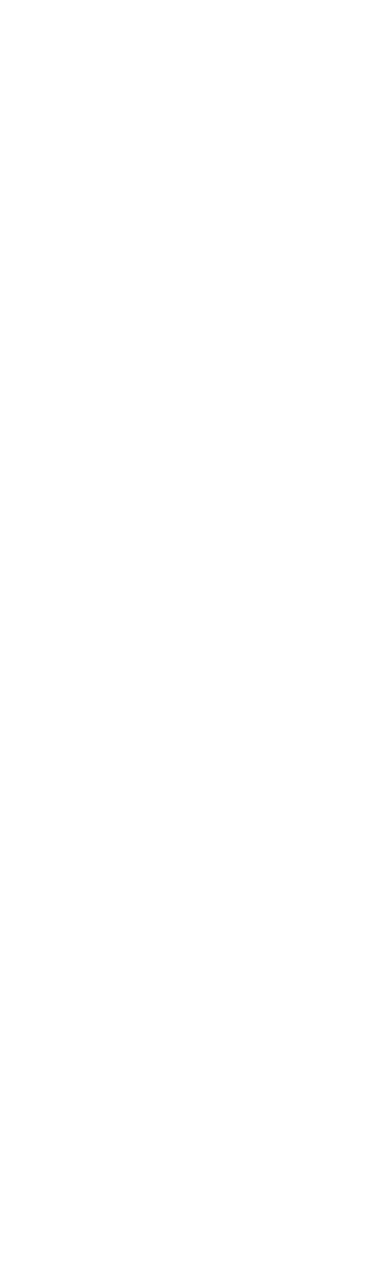
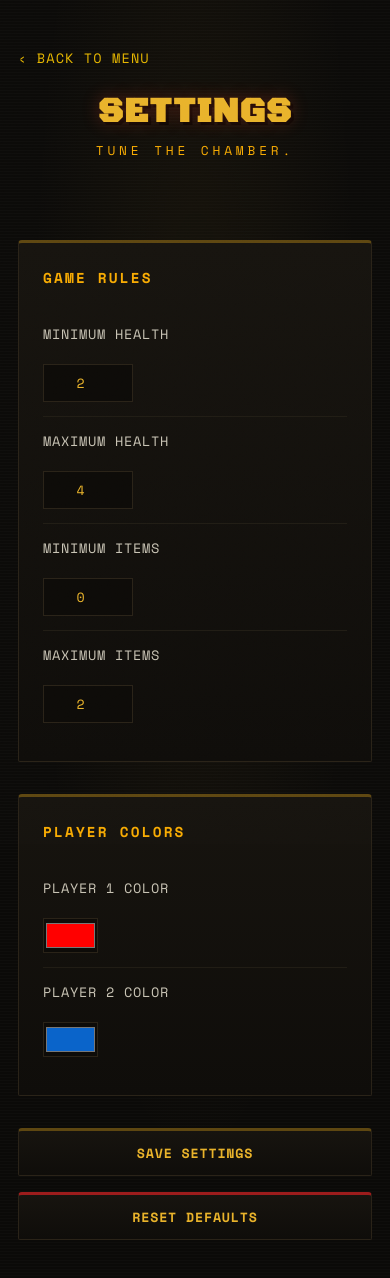
Before and after one commit to ManarMerhiMM/Buckshot-Roulette-V2, a plain HTML site: page settings.html in a window 390 px wide. Before the commit the page ends 844 px from the top, so only its background shows below. Drawn offline with nearby package versions, Linux system fonts and the light colour scheme.

Commit message:
Settings page done; Modified about page's info to be more accurate; Absolutely any color can now be picked for both players

```diff
--- a/CSS/settings.css
+++ b/CSS/settings.css
@@ -0,0 +1,235 @@
+/* ============================================================
+   SETTINGS PAGE — extends styles.css
+   ============================================================ */
+
+body {
+    justify-content: flex-start;
+    padding: 72px 24px 96px;
+    gap: 0;
+}
+
+.page-header {
+    width: 100%;
+    display: flex;
+    flex-direction: column;
+    align-items: center;
+    text-align: center;
+    margin-bottom: 48px;
+}
+
+.back-link {
+    align-self: flex-start;
+    margin-left: max(4px, calc(50% - 340px));
+    margin-bottom: 28px;
+
+    color: #e7b700;
+    text-decoration: none;
+
+    font-family: 'Space Mono', monospace;
+    font-size: 0.85rem;
+    letter-spacing: 0.08em;
+    text-transform: uppercase;
+
+    transition: color 200ms ease;
+}
+
+.back-link:hover,
+.back-link:focus-visible {
+    color: var(--blood-hot);
+}
+
+.page-title {
+    font-family: 'Black Ops One', sans-serif;
+    font-size: clamp(2.2rem, 6vw, 3.6rem);
+    letter-spacing: 0.03em;
+    text-transform: uppercase;
+
+    color: var(--bone);
+
+    text-shadow:
+        0 0 18px rgba(226, 66, 42, 0.3),
+        3px 3px 0 rgba(0, 0, 0, 0.6);
+}
+
+.page-header .tagline {
+    margin-top: 12px;
+    font-size: 0.8rem;
+    letter-spacing: 0.3em;
+    text-transform: uppercase;
+    color: var(--brass);
+}
+
+.content {
+    width: min(680px, 100%);
+    display: flex;
+    flex-direction: column;
+    gap: 32px;
+}
+
+.settings-section {
+    padding: 24px;
+
+    background: linear-gradient(180deg, var(--panel), #0f0d0a);
+
+    border: 1px solid #2a2318;
+    border-top: 3px solid var(--brass-dim);
+    border-radius: 4px 4px 2px 2px;
+}
+
+.settings-section h2 {
+    margin-bottom: 22px;
+
+    color: var(--brass);
+
+    font-family: 'Space Mono', monospace;
+    font-size: 0.9rem;
+    letter-spacing: 0.15em;
+    text-transform: uppercase;
+}
+
+.setting-row {
+    display: flex;
+    align-items: center;
+    justify-content: space-between;
+
+    gap: 20px;
+
+    padding: 14px 0;
+
+    border-bottom: 1px solid #211d15;
+}
+
+.setting-row:last-child {
+    border-bottom: none;
+}
+
+.setting-row label {
+    color: #c9c4b5;
+
+    font-family: 'Space Mono', monospace;
+    font-size: 0.85rem;
+
+    letter-spacing: 0.05em;
+    text-transform: uppercase;
+}
+
+.setting-row input[type="number"] {
+    width: 90px;
+    padding: 8px;
+
+    background: #0d0b08;
+
+    border: 1px solid #2a2318;
+
+    color: var(--bone);
+
+    font-family: 'Space Mono', monospace;
+    text-align: center;
+}
+
+.setting-row input[type="number"]:focus {
+    outline: none;
+    border-color: var(--brass);
+}
+
+.setting-row input[type="color"] {
+    width: 55px;
+    height: 35px;
+
+    background: #0d0b08;
+
+    border: 1px solid #2a2318;
+
+    cursor: pointer;
+}
+
+.settings-actions {
+    display: flex;
+    gap: 16px;
+}
+
+.settings-actions button {
+    flex: 1;
+
+    padding: 12px 20px;
+
+    background: linear-gradient(180deg, var(--panel), #0f0d0a);
+
+    border: 1px solid #2a2318;
+    border-top: 3px solid var(--brass-dim);
+    border-radius: 4px 4px 2px 2px;
+
+    color: var(--bone);
+
+    font-family: 'Space Mono', monospace;
+    font-weight: 700;
+
+    letter-spacing: 0.06em;
+    text-transform: uppercase;
+
+    cursor: pointer;
+
+    transition:
+        border-color 220ms ease,
+        transform 160ms ease,
+        box-shadow 220ms ease;
+}
+
+.settings-actions button:hover,
+.settings-actions button:focus-visible {
+    border-top-color: var(--brass);
+
+    transform: translateY(-3px);
+
+    box-shadow:
+        0 10px 20px -12px rgba(0, 0, 0, 0.9);
+
+    outline: none;
+}
+
+.settings-actions button:active {
+    transform: scale(0.95);
+}
+
+#resetSettingsBtn {
+    border-top-color: var(--blood);
+}
+
+#resetSettingsBtn:hover,
+#resetSettingsBtn:focus-visible {
+    border-top-color: var(--blood-hot);
+
+    box-shadow:
+        0 10px 20px -12px rgba(0, 0, 0, 0.9),
+        0 0 18px -6px rgba(226, 66, 42, 0.4);
+}
+
+#errorMessage {
+    color: var(--blood-hot);
+
+    font-family: 'Space Mono', monospace;
+}
+
+@media (max-width: 600px) {
+
+    body {
+        padding: 48px 18px 72px;
+    }
+
+    .back-link {
+        margin-left: 0;
+    }
+
+    .setting-row {
+        flex-direction: column;
+        align-items: flex-start;
+    }
+
+    .setting-row input {
+        width: 100%;
+    }
+
+    .settings-actions {
+        flex-direction: column;
+    }
+}
--- a/JS/settings.js
+++ b/JS/settings.js
@@ -0,0 +1,96 @@
+import { readSettings, writeSettings, resetSettings } from "./utility.js";
+
+const minHealthInput = document.getElementById("minHealth");
+const maxHealthInput = document.getElementById("maxHealth");
+const minItemsInput = document.getElementById("minItems");
+const maxItemsInput = document.getElementById("maxItems");
+const p1ColorInput = document.getElementById("p1Color");
+const p2ColorInput = document.getElementById("p2Color");
+
+const errorMessage = document.getElementById("errorMessage");
+
+const loadSettings = function () {
+    const settings = readSettings();
+
+    minHealthInput.value = settings.minHealth;
+    maxHealthInput.value = settings.maxHealth;
+    minItemsInput.value = settings.minItems;
+    maxItemsInput.value = settings.maxItems;
+
+    p1ColorInput.value = settings.p1Color;
+    p2ColorInput.value = settings.p2Color;
+
+}
+
+loadSettings();
+
+
+document.getElementById("saveSettingsBtn").addEventListener("click", () => {
+    errorMessage.textContent = "";
+
+    if (!confirm("Are you sure you want to save these settings?")) {
+        return;
+    }
+
+    const minHealth = +minHealthInput.value;
+    const maxHealth = +maxHealthInput.value;
+    const minItems = +minItemsInput.value;
+    const maxItems = +maxItemsInput.value;
+
+    if ([minHealth, maxHealth, minItems, maxItems].some(v => isNaN(v))) {
+        errorMessage.textContent = "Please enter valid numbers for all settings.";
+        return;
+    }
+
+    if (minHealth < 1 || maxHealth < 1) {
+        errorMessage.textContent = "Health must be at least 1.";
+        return;
+    }
+
+    if (minItems < 0 || maxItems < 0) {
+        errorMessage.textContent = "Items cannot be negative.";
+        return;
+    }
+
+    if (minHealth > maxHealth) {
+        errorMessage.textContent = "Minimum health cannot be greater than maximum health.";
+        return;
+    }
+
+    if (minItems > maxItems) {
+        errorMessage.textContent = "Minimum items cannot be greater than maximum items.";
+        return;
+    }
+
+    writeSettings({
+        minHealth: minHealth,
+        maxHealth: maxHealth,
+        minItems: minItems,
+        maxItems: maxItems,
+        p1Color: p1ColorInput.value,
+        p2Color: p2ColorInput.value
+    });
+
+    errorMessage.textContent = "Successfully saved edits!";
+
+    window.scrollTo({
+        top: 0,
+        behavior: "smooth"
+    });
+});
+
+document.getElementById("resetSettingsBtn").addEventListener("click", () => {
+    if (!confirm("Are you sure you want to reset back to defaults?")) {
+        return;
+    }
+
+    resetSettings();
+    loadSettings();
+
+    errorMessage.textContent = "Settings have been reset!";
+
+    window.scrollTo({
+        top: 0,
+        behavior: "smooth"
+    });
+});
--- a/JS/utility.js
+++ b/JS/utility.js
@@ -35,25 +35,6 @@
     "inverter"
 ];
 
-const COLORS = {
-    RED: "#ff0000",
-    GREEN: "#00ff00",
-    YELLOW: "#ffff00",
-    BLUE: "#0000ff",
-    MAGENTA: "#ff00ff",
-    CYAN: "#00ffff",
-    WHITE: "#ffffff",
-    BLACK: "#000000",
-    LIGHT_BLACK: "#555555",
-    LIGHT_RED: "#ff5555",
-    LIGHT_GREEN: "#55ff55",
-    LIGHT_YELLOW: "#ffff55",
-    LIGHT_BLUE: "#5555ff",
-    LIGHT_MAGENTA: "#ff55ff",
-    LIGHT_CYAN: "#55ffff",
-    LIGHT_GREY: "#d1d1d1"
-};
-
 const DEFAULTSTATS = {
     totalMatches: 0,
     totalRounds: 0,
@@ -80,7 +61,7 @@
     minItems: 0,
     maxItems: 2,
     p1Color: "#ff0000",
-    p2Color: "#00ffff"
+    p2Color: "#0a64ca"
 };
 
 
@@ -250,4 +231,4 @@
 
 
 
-export { COMBINATIONS, ITEMS, COLORS, getMatch, writeScores, clearHistory, readSettings, writeSettings, resetSettings, readStats, writeStats, resetStats, getRandom, getPermutation };
+export { COMBINATIONS, ITEMS, getMatch, writeScores, clearHistory, readSettings, writeSettings, resetSettings, readStats, writeStats, resetStats, getRandom, getPermutation };
--- a/settings.html
+++ b/settings.html
@@ -0,0 +1,105 @@
+<!DOCTYPE html>
+<html lang="en">
+
+<head>
+    <meta charset="UTF-8">
+    <meta name="viewport" content="width=device-width, initial-scale=1.0">
+
+    <title>Settings - Buckshot Roulette</title>
+
+    <link rel="icon" type="image/png" href="Assets/Icons/settings.png">
+
+    <link rel="stylesheet" href="CSS/styles.css">
+    <link rel="stylesheet" href="CSS/settings.css">
+
+    <script type="module" src="JS/settings.js"></script>
+</head>
+
+<body>
+
+    <header class="page-header">
+        <a href="index.html" class="back-link">‹ Back to menu</a>
+
+        <h1 class="page-title">Settings</h1>
+
+        <p class="tagline">Tune the chamber.</p>
+    </header>
+
+
+    <main class="content">
+        <p id="errorMessage"></p>
+        <section class="settings-section">
+            <h2>Game Rules</h2>
+
+            <div class="setting-row">
+                <label for="minHealth">
+                    Minimum Health
+                </label>
+                <input type="number" id="minHealth" min="1">
+            </div>
+
+            <div class="setting-row">
+
+                <label for="maxHealth">
+                    Maximum Health
+                </label>
+
+                <input type="number" id="maxHealth" min="1">
+            </div>
+
+            <div class="setting-row">
+
+                <label for="minItems">
+                    Minimum Items
+                </label>
+                <input type="number" id="minItems" min="0">
+            </div>
+
+            <div class="setting-row">
+                <label for="maxItems">
+                    Maximum Items
+                </label>
+                <input type="number" id="maxItems" min="0">
+            </div>
+
+
+        </section>
+
+        <section class="settings-section">
+
+            <h2>Player Colors</h2>
+            <div class="setting-row">
+
+                <label for="p1Color">
+                    Player 1 Color
+                </label>
+
+                <input type="color" id="p1Color">
+            </div>
+
+
+            <div class="setting-row">
+
+                <label for="p2Color">
+                    Player 2 Color
+                </label>
+                <input type="color" id="p2Color">
+            </div>
+        </section>
+
+        <section class="settings-actions">
+            <button id="saveSettingsBtn">
+                Save Settings
+            </button>
+
+            <button id="resetSettingsBtn">
+                Reset Defaults
+            </button>
+
+        </section>
+
+    </main>
+
+</body>
+
+</html>
```
Also changed, not shown: about.html (+3 -6 lines), Assets/Icons/settings.png (added).
